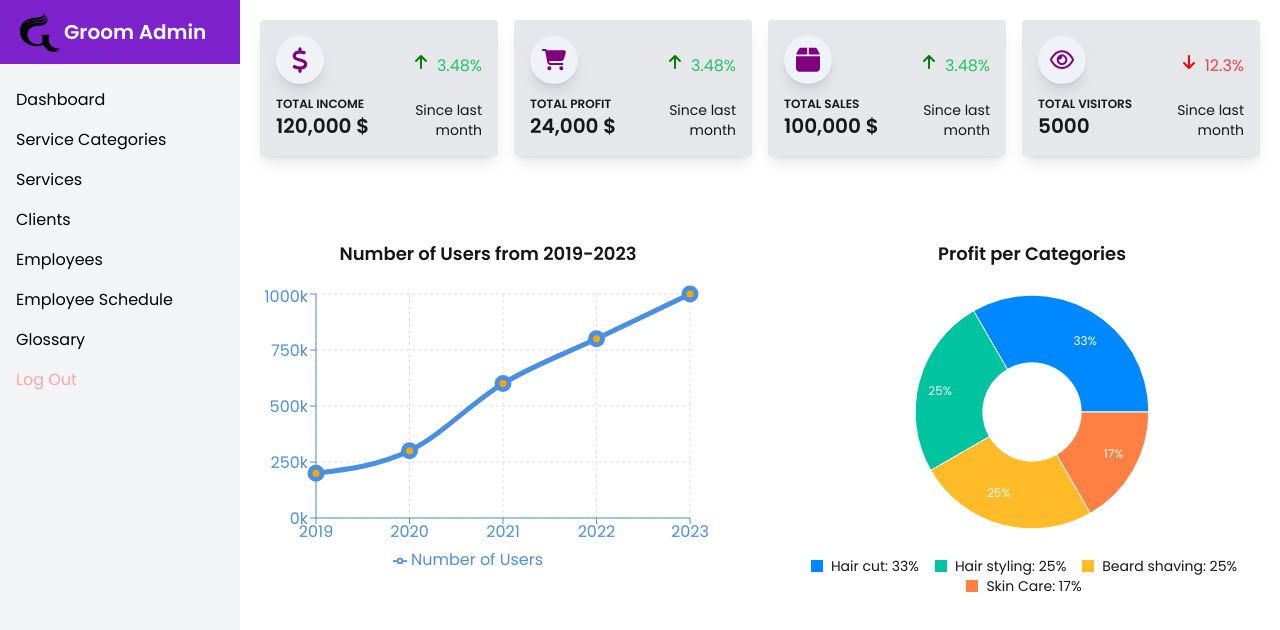
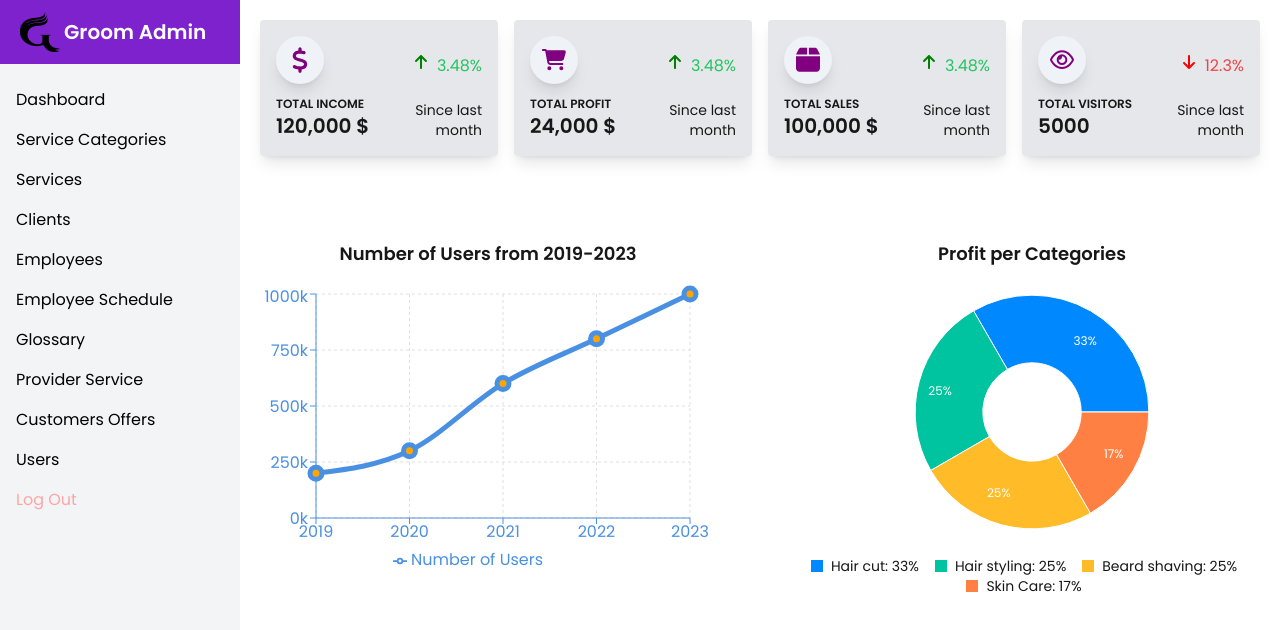
Before and after one commit to mahmoud2391997/groom-admin-panel, a Next.js app: page /dashboard in a window 1280 px wide. Shown: the top 630 px of the page. Built offline with nearby package versions, Linux system fonts and the light colour scheme.

Commit message:
testing firebase CRUD operations

```diff
--- a/pages/_app.js
+++ b/pages/_app.js
@@ -86,6 +86,28 @@ export default function App({ Component, pageProps }) {
                 Glossary
               </a>
             </li>
+
+            <li>
+              <a
+                href="/providerServices"
+                className="block py-2 hover:text-purple-700 "
+              >
+                Provider Service
+              </a>
+            </li>
+            <li>
+              <a
+                href="/customerOffers"
+                className="block py-2 hover:text-purple-700 "
+              >
+                Customers Offers
+              </a>
+            </li>
+            <li>
+              <a href="/Users" className="block py-2 hover:text-purple-700 ">
+                Users
+              </a>
+            </li>
             <li>
               <button
                 onClick={() => {
```
